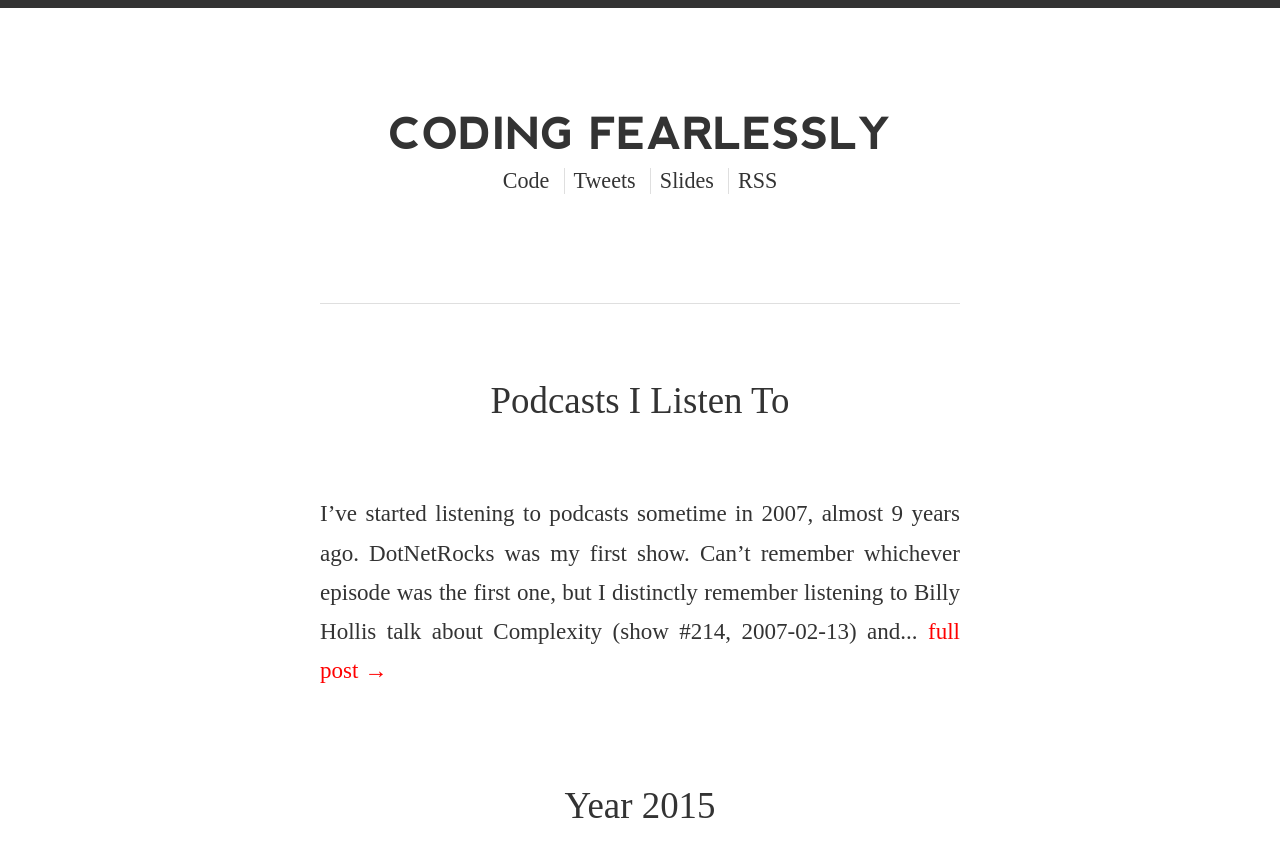
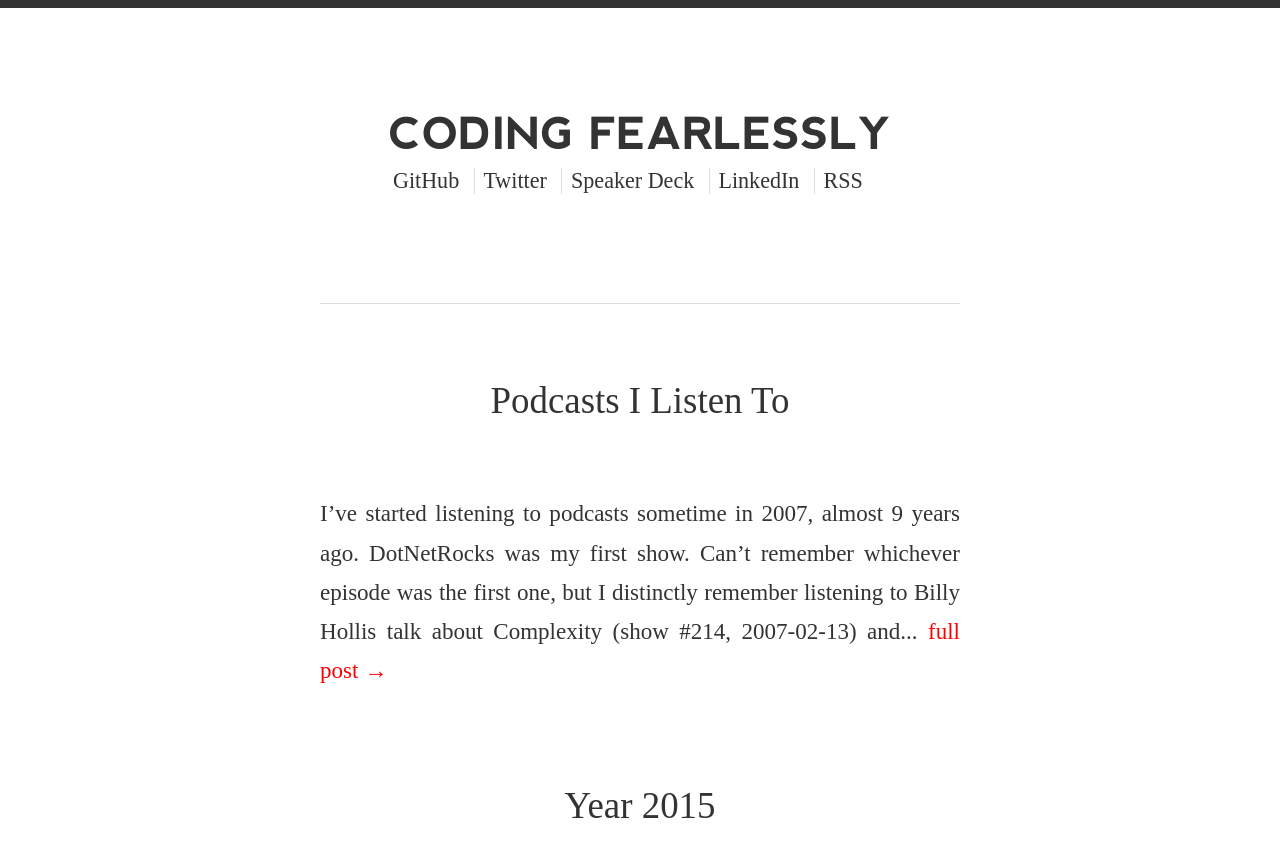
Before and after one commit to mmozuras/mmozuras.github.com, a Jekyll site: the page built from index.html, in a window 1280 px wide and 900 px high. Shown: the top 857 px of the window. Built offline with Jekyll 4.4.1, drawn with Linux system fonts in a browser that asks for light colours; some web fonts are replaced; comment, search, counter and statistics services are not loaded.

Commit message:
Update the default layout

```diff
--- a/_layouts/default.html
+++ b/_layouts/default.html
@@ -24,10 +24,12 @@
 
         <div class="navigation">
           <ul>
-            <li><a href="//github.com/{{ site.author.github }}">Code</a></li>
-            <li><a href="//twitter.com/{{ site.author.twitter }}">Tweets</a></li>
-            <li><a href="//speakerdeck.com/{{ site.author.speakerdeck }}">Slides</a></li>
+            <li><a href="//github.com/{{ site.author.github }}">GitHub</a></li>
+            <li><a href="//twitter.com/{{ site.author.twitter }}">Twitter</a></li>
+            <li><a href="//speakerdeck.com/{{ site.author.speakerdeck }}">Speaker Deck</a></li>
+            <li><a href="http://www.linkedin.com/in/mindaugasmozuras">LinkedIn</a></li>
             <li><a href="{{ site.author.rss }}">RSS</a></li>
+            <li><a href="https://plus.google.com/+MindaugasMoz%C5%ABras" rel="publisher"></a></li>
           <ul>
         </div>
       </header>
```
